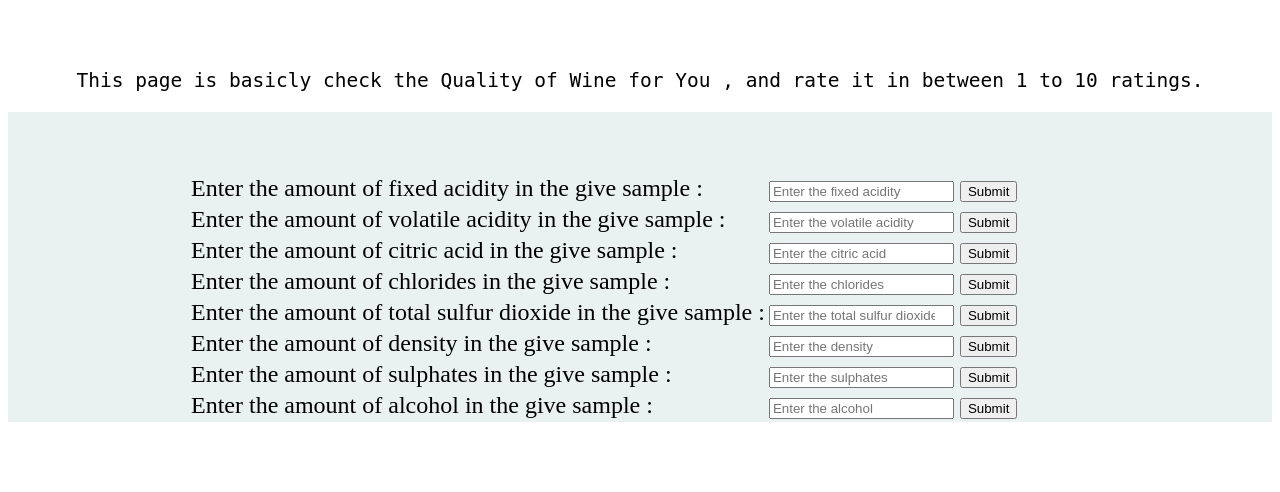
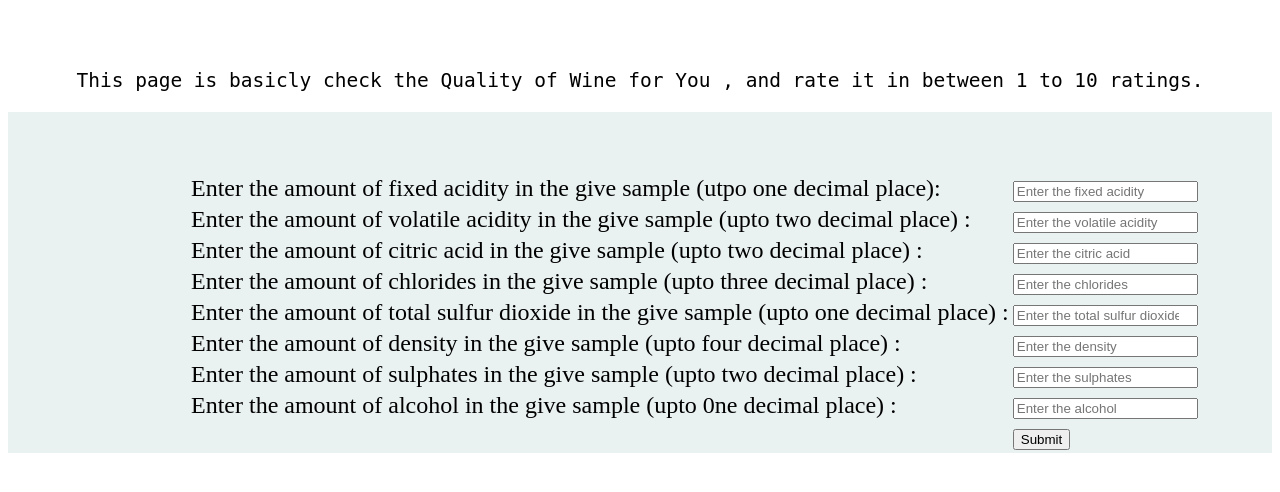
Before and after one commit to abhishekrajv1408/Deploy_wine_quality, a Flask app: page / in a window 1280 px wide. Shown: the part 242-734 px from the top of the page. Run offline with Flask 2, Linux system fonts and the light colour scheme.

Commit message:
modify index.html and sub.html

```diff
--- a/app.py
+++ b/app.py
@@ -42,7 +42,7 @@ def submit():
 
 
 # data is transfer from py to html
-        return render_template("sub.html", n=num ,df=df)
+        return render_template("sub.html", n=num ,df=data)
 
 
 
--- a/templates/index.html
+++ b/templates/index.html
@@ -26,56 +26,61 @@
     <h1 style="padding-top: 4ch; font-size: 8ch; overflow-y: scroll;">Welcome to Wine World</h1>
     <p style="font-family: monospace; padding-top: 2ch; font-size: 3ch;" >This page is basicly check the Quality of Wine for You , and rate it in between 1 to 10 ratings. </p>
     </center>
+
     <form action="/sub" method="POST" style="padding-top: 5ch; padding-left: 15ch;" class="form" id="data">
         <table>
             <!-- <th>
                 <td>Ingredeant</td>
                 <td>Quantity</td>
             </th> -->
-            <tr>
 
-        <td><label for="name" >Enter the amount of fixed acidity in the give sample : </label></td>
-        <td><input type="number" name="a" placeholder="Enter the fixed acidity" step="0.01" required>
-        <input type="submit" style="opacity: inherit;">
+        <tr>
+        <td><label for="name" >Enter the amount of fixed acidity in the give sample (utpo one decimal place): </label></td>
+        <td><input type="number" name="a" placeholder="Enter the fixed acidity " step="0.1" required>
+        <!-- <input type="submit" style="opacity: inherit;"> -->
     </td>
     </tr>
         <tr>
-        <td><label for="name" >Enter the amount of volatile acidity in the give sample : </label></td>
-        <td><input type="number" name="b" placeholder="Enter the volatile acidity" step="0.001"  required>
-        <input type="submit" style="opacity: inherit;">
+        <td><label for="name" >Enter the amount of volatile acidity in the give sample (upto two decimal place) : </label></td>
+        <td><input type="number" name="b" placeholder="Enter the volatile acidity" step="0.01"  required>
+        <!-- <input type="submit" style="opacity: inherit;"> -->
     </td>
     </tr>
 </tr>
 
-        <td><label for="name" >Enter the amount of citric acid in the give sample : </label></td>
-        <td><input type="number" name="c" placeholder="Enter the citric acid" step="0.001"  required>
-        <input type="submit" style="opacity: inherit;">
+        <td><label for="name" >Enter the amount of citric acid in the give sample (upto two decimal place) : </label></td>
+        <td><input type="number" name="c" placeholder="Enter the citric acid" step="0.01"  required>
+        <!-- <input type="submit" style="opacity: inherit;"> -->
     </td>
     <tr>
-        <td><label for="name" >Enter the amount of chlorides in the give sample : </label></td>
-        <td><input type="number" name="d" placeholder="Enter the chlorides"  step="0.0001" required>
-        <input type="submit" style="opacity: inherit;"></td>
+        <td><label for="name" >Enter the amount of chlorides in the give sample (upto three decimal place) : </label></td>
+        <td><input type="number" name="d" placeholder="Enter the chlorides"  step="0.001" required>
+        <!-- <input type="submit" style="opacity: inherit;"></td> -->
     </tr>
     <tr>
-        <td><label for="name" >Enter the amount of total sulfur dioxide in the give sample : </label></td>
-        <td><input type="number" name="e" placeholder="Enter the total sulfur dioxide" step="0.01" required>
-        <input type="submit" style="opacity: inherit;"></td>
+        <td><label for="name" >Enter the amount of total sulfur dioxide in the give sample (upto one decimal place) : </label></td>
+        <td><input type="number" name="e" placeholder="Enter the total sulfur dioxide" step="0.1" required>
+        <!-- <input type="submit" style="opacity: inherit;"></td> -->
         </tr>
         <tr>
-        <td><label for="name" >Enter the amount of density in the give sample : </label></td>
-        <td><input type="text" name="f" placeholder="Enter the density" step="0.00001"  required>
-        <input type="submit" style="opacity: inherit;"></td>
+        <td><label for="name" >Enter the amount of density in the give sample (upto four decimal place) : </label></td>
+        <td><input type="text" name="f" placeholder="Enter the density" step="0.0001"  required>
+        <!-- <input type="submit" style="opacity: inherit;"></td> -->
     </tr>
     <tr>
-        <td><label for="name" >Enter the amount of sulphates	 in the give sample : </label></td>
-        <td><input type="number" name="g" placeholder="Enter the sulphates	"  step="0.001" required>
-        <input type="submit" style="opacity: inherit;"></td>
+        <td><label for="name" >Enter the amount of sulphates in the give sample (upto two decimal place) : </label></td>
+        <td><input type="number" name="g" placeholder="Enter the sulphates	"  step="0.01" required>
+        <!-- <input type="submit" style="opacity: inherit;"></td> -->
     </tr>
     <tr>
-        <td><label for="name" >Enter the amount of alcohol in the give sample : </label></td>
-        <td><input type="number" name="h" placeholder="Enter the alcohol" step="0.01" required>
-        <input type="submit" style="opacity: inherit;"></td>
+        <td><label for="name" >Enter the amount of alcohol in the give sample (upto 0ne decimal place) : </label></td>
+        <td><input type="number" name="h" placeholder="Enter the alcohol" step="0.1" required>
+        <!-- <input type="submit" style="opacity: inherit;"></td> -->
     </tr>
+    <tr>
+        <td></td>
+    <td><input type="submit" style="opacity: inherit;"></td>
+</tr>
         </table>
 
     </form>
```
Also changed, not shown: templates/sub.html (+6 -3 lines).
